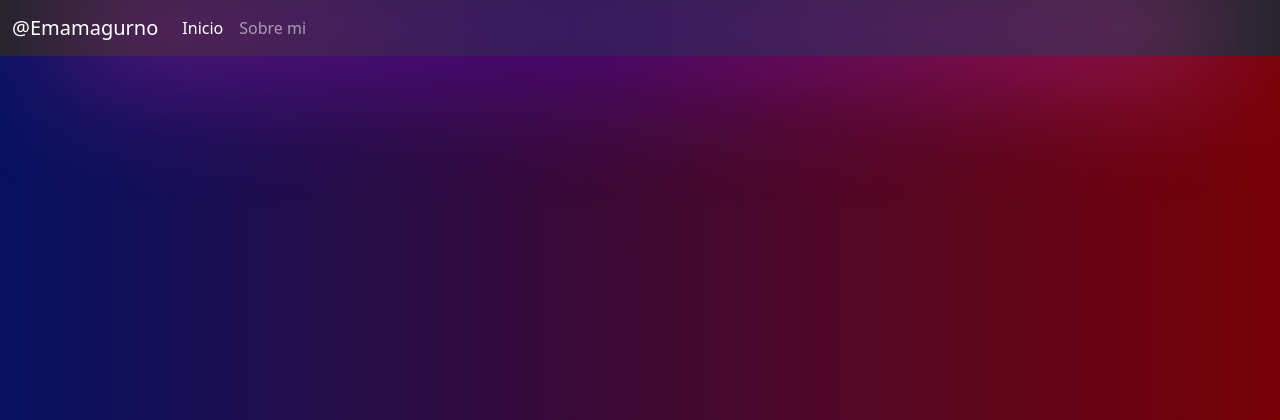
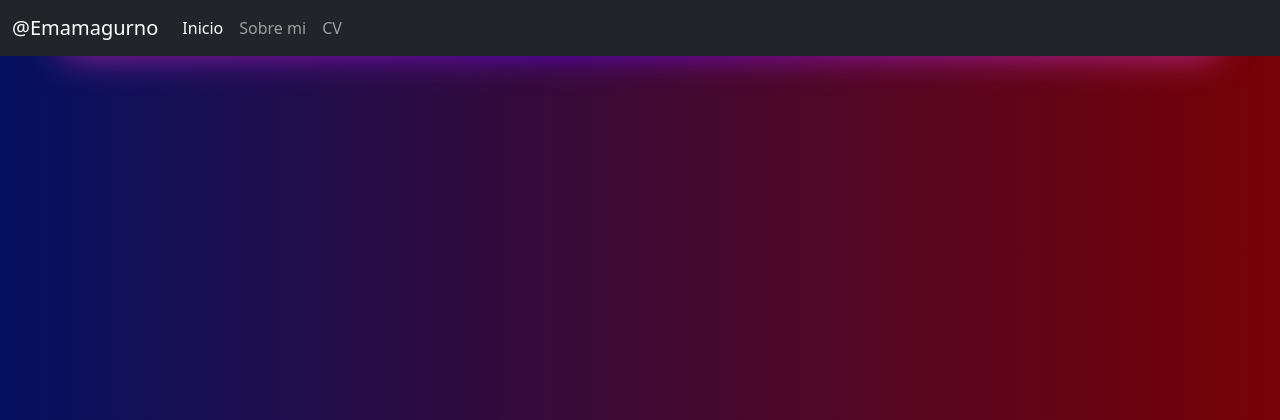
Before and after one commit to Emaprosk/emamagurno, a PHP site: template Views/nav.php in a window 1280 px wide. Shown: the top 420 px of the page. Run offline with PHP 8.4, Linux system fonts and the light colour scheme; the template is opened without the code that fills it, so the values that code supplies are empty; some libraries are stand-ins or nearby versions.

Commit message:
Last Update

```diff
--- a/Views/css/styles.css
+++ b/Views/css/styles.css
@@ -6,12 +6,17 @@ body{
      background: linear-gradient(to right, #061161, #780206); /* W3C, IE 10+/ Edge, Firefox 16+, Chrome 26+, Opera 12+, Safari 7+ */
 }
 
+.all{
+     display:flex;
+
+}
+
 .divcenter{
      display:flex;
      justify-content:center;
      align-items: center;
      color: white;
-     margin-top: 70px;
+     margin-top: 400px;
 }
 
 #form-content{
--- a/Views/css/undergrow.css
+++ b/Views/css/undergrow.css
@@ -10,8 +10,8 @@
     height: 100%;
     width: 100%;
     transform: scale(0.9) translateZ(0);
-    filter: blur(70px);
-    background: linear-gradient(to left,
+    filter: blur(20px);
+    background: linear-gradient(to right,
             #ff5770,
             #e4428d,
             #c42da8,
--- a/Views/nav.php
+++ b/Views/nav.php
@@ -1,4 +1,4 @@
-<nav class="navbar navbar-expand-lg navbar-dark bg-dark fixed-top text-box">
+<nav class="navbar navbar-expand-lg navbar-dark bg-dark text-box">
   <div class="container-fluid">
     <a class="navbar-brand" href="#">@Emamagurno</a>
     <button class="navbar-toggler" type="button" data-bs-toggle="collapse" data-bs-target="#navbarSupportedContent" aria-controls="navbarSupportedContent" aria-expanded="false" aria-label="Toggle navigation">
@@ -12,6 +12,10 @@
         <li class="nav-item">
           <a class="nav-link" href="#">Sobre mi</a>
         </li>
+        <li>
+          <a class="nav-link" href="<?php echo FRONT_ROOT?>Data\CV Emanuel Magurno.pdf"
+           target="_blank" rel="noopener noreferrer">CV</a>
+        </li>
     </div>
   </div>
 </nav>
--- a/index.html
+++ /dev/null
@@ -1 +0,0 @@
-<h2>Hello world</h2>
```
Also changed, not shown: Views/index.php (+2 -6 lines), 1 other file.
